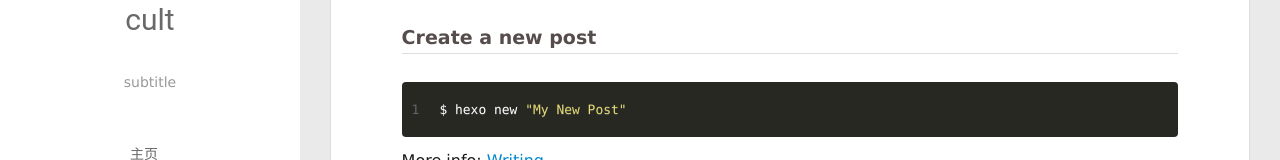
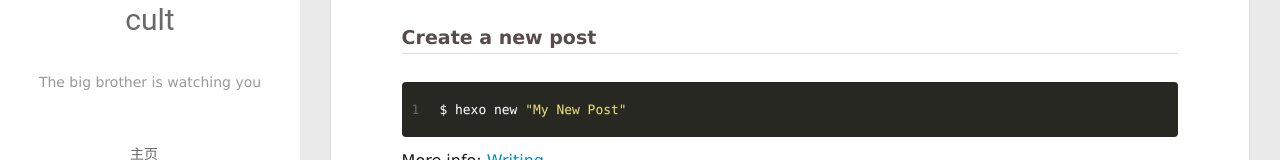
Before and after one commit to blondiehaha/blondiehaha.github.io, a plain HTML site: page 2020/03/03/hello-world/index.html in a window 1280 px wide. Shown: the part 270-430 px from the top of the page. Drawn offline with Linux system fonts and the light colour scheme.

Commit message:
Site updated: 2020-03-03 18:42:08

```diff
--- a/2020/03/03/hello-world/index.html
+++ b/2020/03/03/hello-world/index.html
@@ -53,7 +53,7 @@
 		  <h1 class="header-author"><a href="/">cult</a></h1>
 		</hgroup>
 
-		<p class="header-subtitle">subtitle</p>
+		<p class="header-subtitle">The big brother is watching you</p>
 
 
 		<nav class="header-menu">
@@ -113,7 +113,7 @@
 			  <h1 class="header-author js-header-author">cult</h1>
 			</hgroup>
 
-			<p class="header-subtitle"><i class="icon icon-quo-left"></i>subtitle<i class="icon icon-quo-right"></i></p>
+			<p class="header-subtitle"><i class="icon icon-quo-left"></i>The big brother is watching you<i class="icon icon-quo-right"></i></p>
 
 
 
```
Also changed, not shown: archives/2020/03/index.html (+2 -2 lines), archives/2020/index.html (+2 -2 lines), archives/index.html (+2 -2 lines), index.html (+2 -2 lines).
